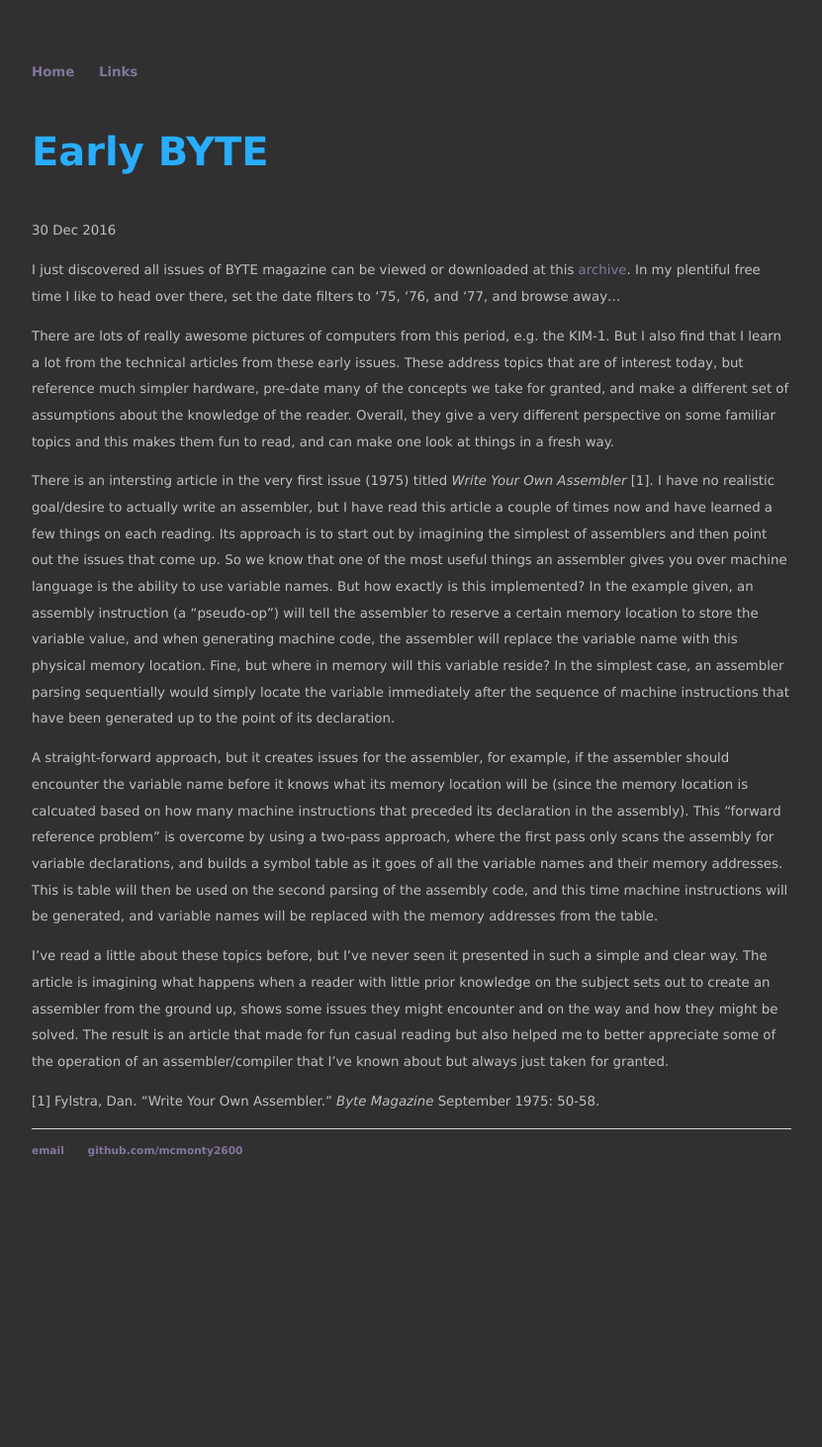
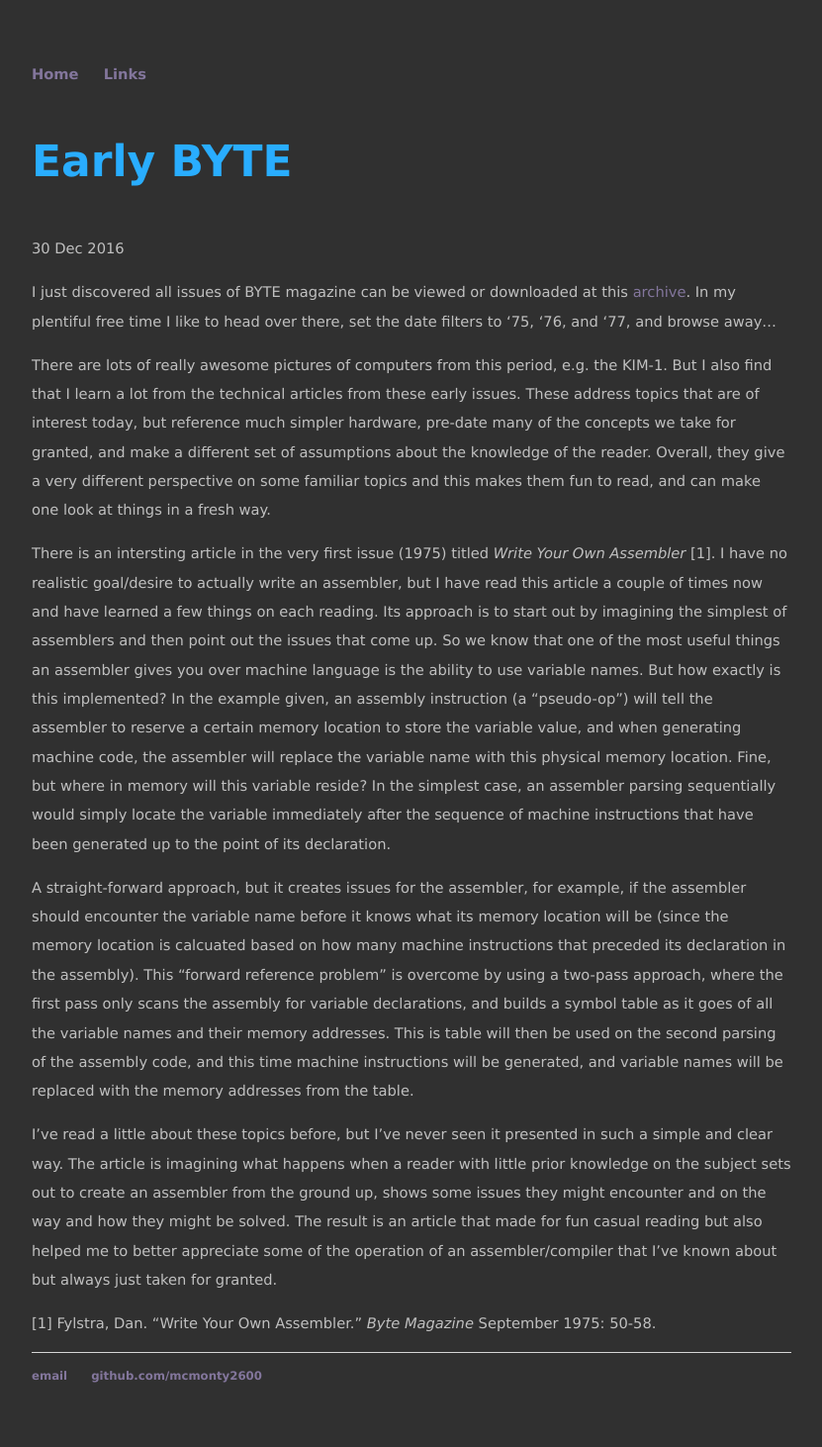
Before and after one commit to mcmonty2600/mcmonty2600.github.io, a Jekyll site: the page built from _posts/2016-12-30-early-BYTE.md, in a window 1280 px wide. Shown: the whole page at 99% size, without its empty margins (224-1055 px from the left). Built offline with Jekyll 4.4.1, drawn with Linux system fonts in a browser that asks for light colours; before the commit the page ends 1233 px from its top, so only the background shows below that.

Commit message:
Update main.css

```diff
--- a/css/main.css
+++ b/css/main.css
@@ -4,12 +4,12 @@
     padding: 0px;
     color: #c0c0c0;
     background-color: #303030;
-    font-size: 10pt;
-    font-family: verdana;
+    font-size: 11pt;
+    font-family: "Verdana", sans-serif;
     line-height: 2;
 }
 p {
-    font-size: 10pt;
+    font-size: 11pt;
     line-height: 2;
     color: #c0c0c0;
 }
@@ -17,7 +17,7 @@
     color : #00E436;
 }
 nav ul, footer ul {
-    font-family: verdana;
+    font-family: "Verdana", sans-serif;
     padding: 0px;
     list-style: none;
     font-weight: bold;
@@ -36,7 +36,7 @@
 }
 h1 {
     font-size: 3em;
-    font-family:verdana;
+    font-family: "Verdana", sans-serif;
     color : #29ADFF;
 }
 footer {
```
